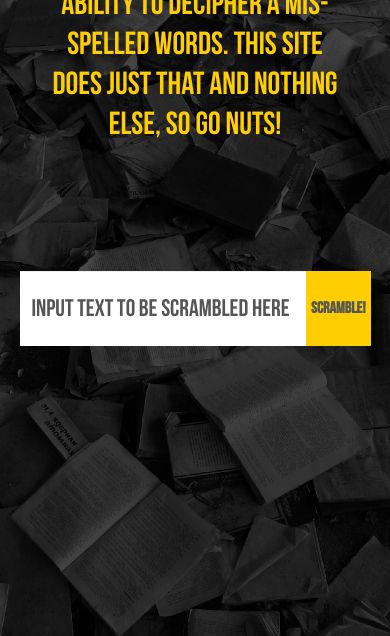
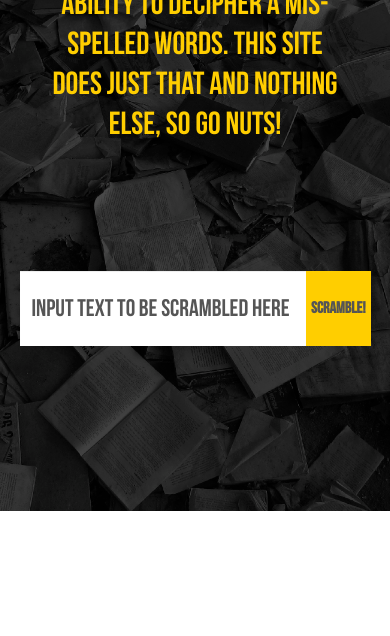
Before and after one commit to PrettyHandsomeNerds/PrettyHandsomeNerds.github.io, a plain HTML site: page index.html in a window 390 px wide. Shown: the part 333-969 px from the top of the page. After the commit the page ends 844 px from the top, so only its background shows below. Drawn offline with Linux system fonts and the light colour scheme.

Commit message:
Third times the charm

```diff
--- a/css/main.css
+++ b/css/main.css
@@ -286,9 +286,6 @@ section.blur {
         font-size: 16px;
         padding: 5px;
     }
-    section {
-        min-height: 100%;
-    }
 }
 
 /* ==========================================================================
--- a/index.html
+++ b/index.html
@@ -5,7 +5,7 @@
         <meta http-equiv="X-UA-Compatible" content="IE=edge,chrome=1">
         <title>Pretty Handsome Scramble</title>
         <meta name="description" content="">
-        <meta name="viewport" content="width=device-width, initial-scale=0.5">
+        <meta name="viewport" content="width=device-width, initial-scale=0.7">
 
         <meta property="og:image" content="-" />
         <meta property="og:title" content="Pretty Handsome Scrambler" />
```
